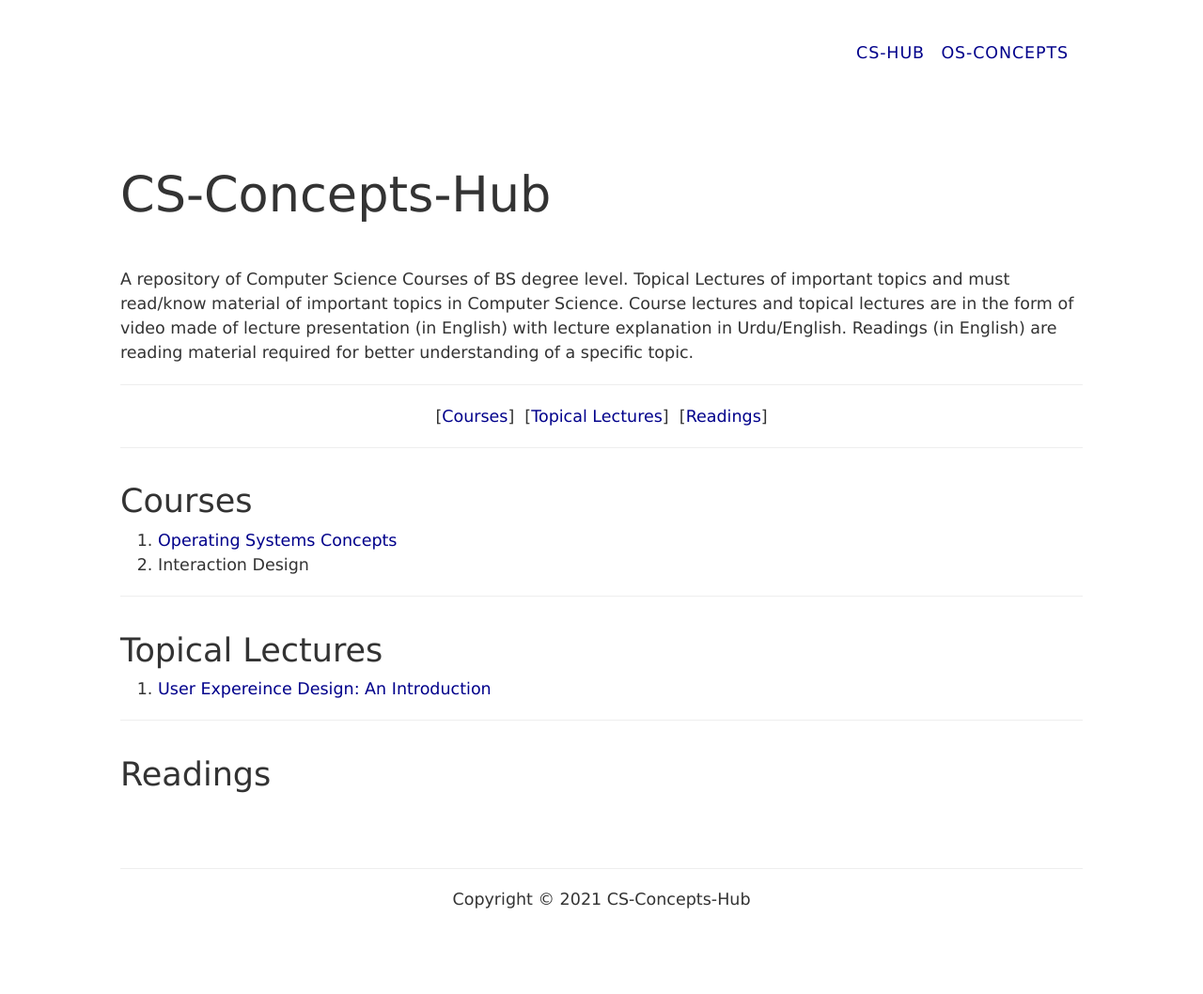
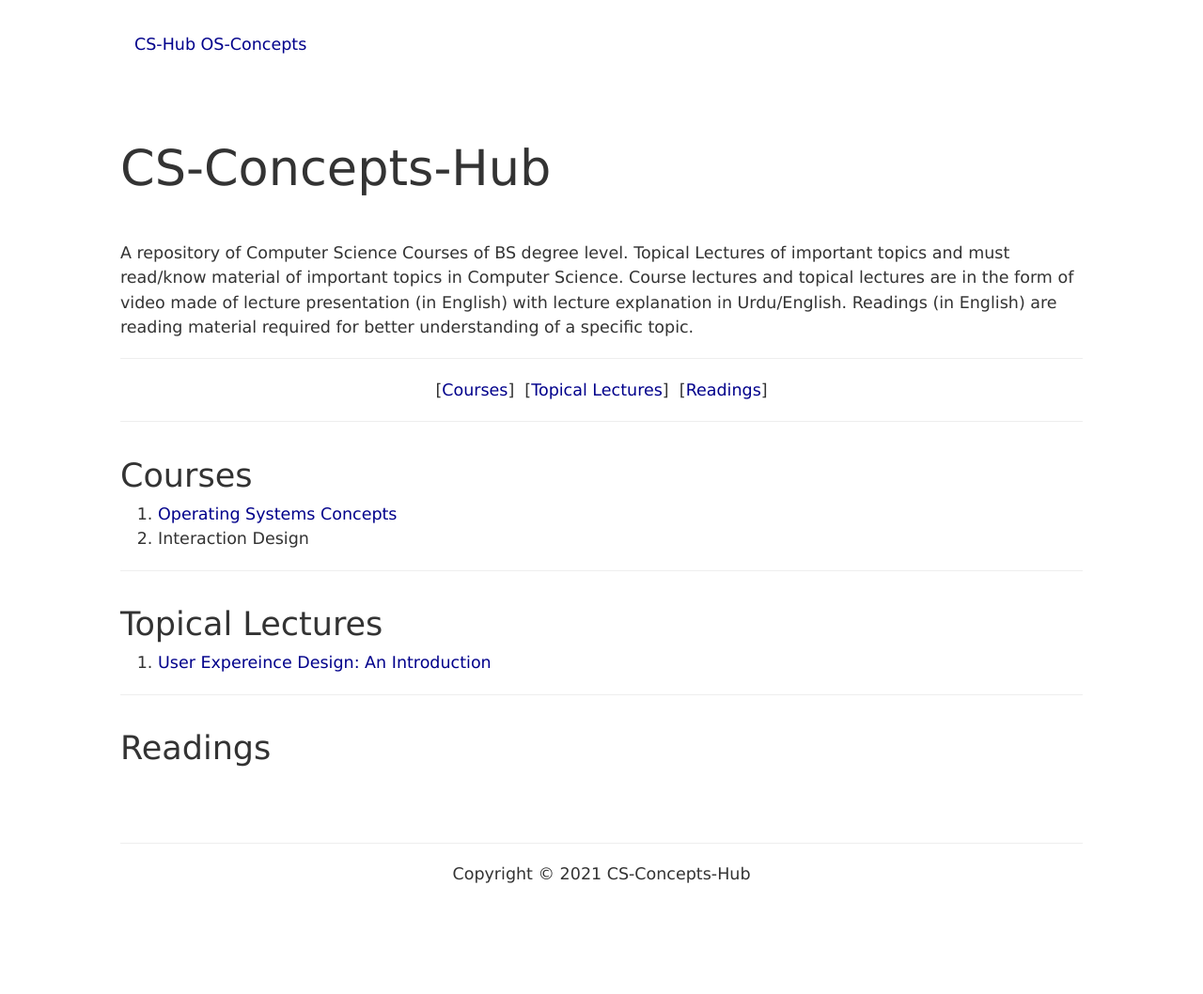
Before and after one commit to CS-Concepts-hub/CS-Concepts-hub, a Jekyll site: the page built from index.html, in a window 1280 px wide. Shown: the whole page at 94% size. Built offline with Jekyll 4.4.1, drawn with Linux system fonts in a browser that asks for light colours; after the commit the page ends 1030 px from its top, so only the background shows below that.

Commit message:
Update header.html

```diff
--- a/_includes/header.html
+++ b/_includes/header.html
@@ -1,10 +1,10 @@
 <header id="header" class="main-container">
     <div class="main">
         <nav class="col-md-12">
-        <ul>
-            <li><a href="https://cs-concepts-hub.github.io/">CS-Hub</a></li>
-            <li><a href="https://cs-concepts-hub.github.io/Operating-Systems-Concepts/">OS-Concepts</a></li>
-        </ul>
+        <!ul>
+            <!li><a href="https://cs-concepts-hub.github.io/">CS-Hub</a></li>
+            <!li><a href="https://cs-concepts-hub.github.io/Operating-Systems-Concepts/">OS-Concepts</a></li>
+        <!/ul>
         </nav>
     </div>
   </header>
```
